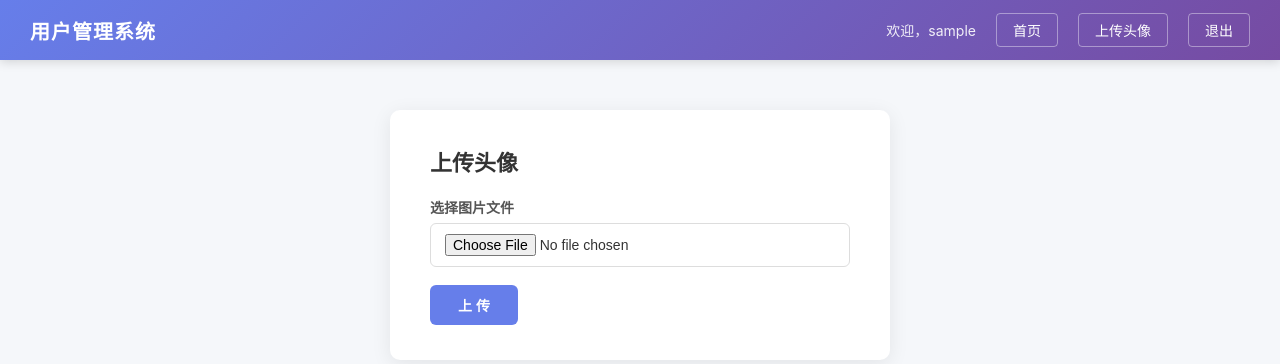
After one commit to Y-a777/-, a Flask app: page /upload in a window 1280 px wide. The commit adds this page. Shown: the top 364 px of the page. Run offline with Flask 3, Linux system fonts and the light colour scheme; the visitor is signed in with stand-in values (Sample User, id 1).

Commit message:
修复文件上传漏洞 + 安全分析报告
修复内容：
- 文件扩展名白名单校验（仅允许 png/jpg/gif/webp）
- 文件内容 Magic Bytes 校验（防止伪装扩展名）
- UUID 重命名文件（防止路径遍历和同名覆盖）
- 独立 /uploads/<filename> 路由（控制响应头）
- 上传目录加入 .gitignore

新增文件：
- templates/upload.html（上传页面）
- 文件上传漏洞安全分析报告.docx

Co-Authored-By: Claude <noreply@anthropic.com>

```diff
--- a/flask-user-mgmt/app.py
+++ b/flask-user-mgmt/app.py
@@ -1,14 +1,17 @@
-from flask import Flask, render_template, request, redirect, session
+from flask import Flask, render_template, request, redirect, session, send_from_directory, abort
 from werkzeug.security import generate_password_hash, check_password_hash
+from werkzeug.utils import secure_filename
 import sqlite3
 import re
 import hashlib
 import secrets
 import string
 import os
+import uuid
 
 app = Flask(__name__)
 app.secret_key = "dev-key-2025-secure"
+app.config['MAX_CONTENT_LENGTH'] = 16 * 1024 * 1024  # 16MB
 
 # ===== 数据库 =====
 BASE_DIR = os.path.dirname(os.path.abspath(__file__))
@@ -241,6 +244,84 @@ def search():
     return render_template("search.html", keyword=keyword, results=results)
 
 
+# ===== 头像上传功能（安全修复后）=====
+
+UPLOAD_FOLDER = os.path.join(BASE_DIR, 'static', 'uploads')
+os.makedirs(UPLOAD_FOLDER, exist_ok=True)
+
+# 允许的图片扩展名
+ALLOWED_EXTENSIONS = {'.png', '.jpg', '.jpeg', '.gif', '.webp'}
+
+# 常见图片格式的文件头（magic bytes）
+MAGIC_BYTES = {
+    b'\x89PNG\r\n\x1a\n': '.png',
+    b'\xff\xd8\xff': '.jpg',
+    b'GIF87a': '.gif',
+    b'GIF89a': '.gif',
+    b'RIFF': '.webp',  # WEBP 以 RIFF 开头
+}
+
+
+def allowed_file(filename):
+    """检查文件扩展名是否在白名单内"""
+    _, ext = os.path.splitext(filename.lower())
+    return ext in ALLOWED_EXTENSIONS
+
+
+def validate_magic_bytes(data):
+    """验证文件头 magic bytes 是否为合法图片格式"""
+    for magic, ext in MAGIC_BYTES.items():
+        if data.startswith(magic):
+            return True
+    return False
+
+
+@app.route("/upload", methods=["GET", "POST"])
+def upload():
+    # 需要登录才能访问
+    if "username" not in session:
+        return redirect("/login")
+
+    if request.method == "POST":
+        file = request.files.get("file")
+        if not file or not file.filename:
+            return render_template("upload.html", error="请选择一个文件上传")
+
+        filename = file.filename
+
+        # ① 检查文件扩展名
+        if not allowed_file(filename):
+            return render_template("upload.html", error="不支持的文件类型，仅允许图片文件（png/jpg/gif/webp）")
+
+        # ② 检查文件内容（magic bytes），防止伪装扩展名
+        file.seek(0)
+        header = file.read(16)
+        if not validate_magic_bytes(header):
+            return render_template("upload.html", error="文件内容与图片格式不匹配，请上传有效图片")
+
+        # ③ 使用 UUID 重命名文件，防止路径遍历和同名覆盖
+        file.seek(0)
+        _, ext = os.path.splitext(filename.lower())
+        safe_filename = str(uuid.uuid4()) + ext
+        filepath = os.path.join(UPLOAD_FOLDER, safe_filename)
+        file.save(filepath)
+
+        file_url = f"/uploads/{safe_filename}"
+        return render_template("upload.html", file_url=file_url,
+                               filename=safe_filename, original_name=filename)
+
+    return render_template("upload.html")
+
+
+@app.route("/uploads/<filename>")
+def uploaded_file(filename):
+    """提供上传文件访问，设置 Content-Disposition 防止 XSS"""
+    return send_from_directory(UPLOAD_FOLDER, filename,
+                               mimetype='image/png',
+                               as_attachment=False,
+                               download_name=filename)
+
+
 if __name__ == "__main__":
     init_db()
     app.run(debug=True, host="0.0.0.0", port=5000)
--- a/flask-user-mgmt/static/css/style.css
+++ b/flask-user-mgmt/static/css/style.css
@@ -232,3 +232,35 @@ ul {
 .search-table tbody tr:last-child td {
     border-bottom: none;
 }
+
+/* ===== Upload ===== */
+.upload-form {
+    margin-top: 10px;
+}
+
+.file-input {
+    width: 100%;
+    padding: 10px 0;
+    font-size: 14px;
+}
+
+.upload-success {
+    margin-bottom: 25px;
+    padding: 20px;
+    background-color: #fafbfc;
+    border: 1px solid #eef0f4;
+    border-radius: 8px;
+}
+
+.upload-preview {
+    text-align: center;
+    padding: 10px;
+}
+
+.upload-preview img {
+    max-width: 200px;
+    max-height: 200px;
+    border-radius: 8px;
+    border: 2px solid #eef0f4;
+    box-shadow: 0 2px 10px rgba(0, 0, 0, 0.08);
+}
--- a/flask-user-mgmt/templates/base.html
+++ b/flask-user-mgmt/templates/base.html
@@ -12,6 +12,8 @@
         <div class="nav-menu">
             {% if session.get('username') %}
             <span class="nav-welcome">欢迎，{{ session['username'] }}</span>
+            <a href="/" class="nav-link">首页</a>
+            <a href="/upload" class="nav-link">上传头像</a>
             <a href="/logout" class="nav-link">退出</a>
             {% else %}
             <a href="/login" class="nav-link">登录</a>
--- a/flask-user-mgmt/templates/index.html
+++ b/flask-user-mgmt/templates/index.html
@@ -20,7 +20,8 @@
             <li><span class="info-label">余额：</span>{{ user.balance }}</li>
         </ul>
     </div>
-    <div style="margin-top: 20px;">
+    <div style="margin-top: 20px; display: flex; gap: 10px; flex-wrap: wrap;">
+        <a href="/upload" class="btn btn-primary">上传头像</a>
         <a href="/logout" class="btn btn-primary">退出登录</a>
     </div>
 </div>
--- /dev/null
+++ b/flask-user-mgmt/templates/upload.html
@@ -0,0 +1,40 @@
+{% extends "base.html" %}
+
+{% block content %}
+<div class="card" style="max-width: 500px; margin: 0 auto;">
+    <h2>上传头像</h2>
+
+    {% if error %}
+    <div class="error-message">{{ error }}</div>
+    {% endif %}
+
+    {% if file_url %}
+    <div class="upload-success">
+        <p style="color: #2e7d32; font-weight: 600; margin-bottom: 15px;">上传成功！</p>
+        <div class="upload-preview">
+            <img src="{{ file_url }}" alt="头像预览" style="max-width: 200px; max-height: 200px; border-radius: 8px; border: 2px solid #eef0f4;">
+        </div>
+        <p style="margin-top: 15px; font-size: 13px; color: #888;">
+            原始文件名：<code>{{ original_name }}</code><br>
+            存储文件名：<code>{{ filename }}</code>
+        </p>
+        <p style="font-size: 13px;">
+            访问链接：
+            <a href="{{ file_url }}" target="_blank" style="color: #667eea; word-break: break-all;">{{ file_url }}</a>
+        </p>
+        <div style="margin-top: 20px;">
+            <a href="/upload" class="btn btn-primary">继续上传</a>
+            <a href="/" class="btn" style="margin-left: 10px; background-color: #eef0f4; color: #333;">返回首页</a>
+        </div>
+    </div>
+    {% endif %}
+
+    <form method="POST" action="/upload" enctype="multipart/form-data" class="upload-form">
+        <div class="form-group">
+            <label for="file">选择图片文件</label>
+            <input type="file" id="file" name="file" class="file-input" accept="image/png,image/jpeg,image/gif,image/webp" required>
+        </div>
+        <button type="submit" class="btn btn-primary">上 传</button>
+    </form>
+</div>
+{% endblock %}
```
Also changed, not shown: 2 other files.
